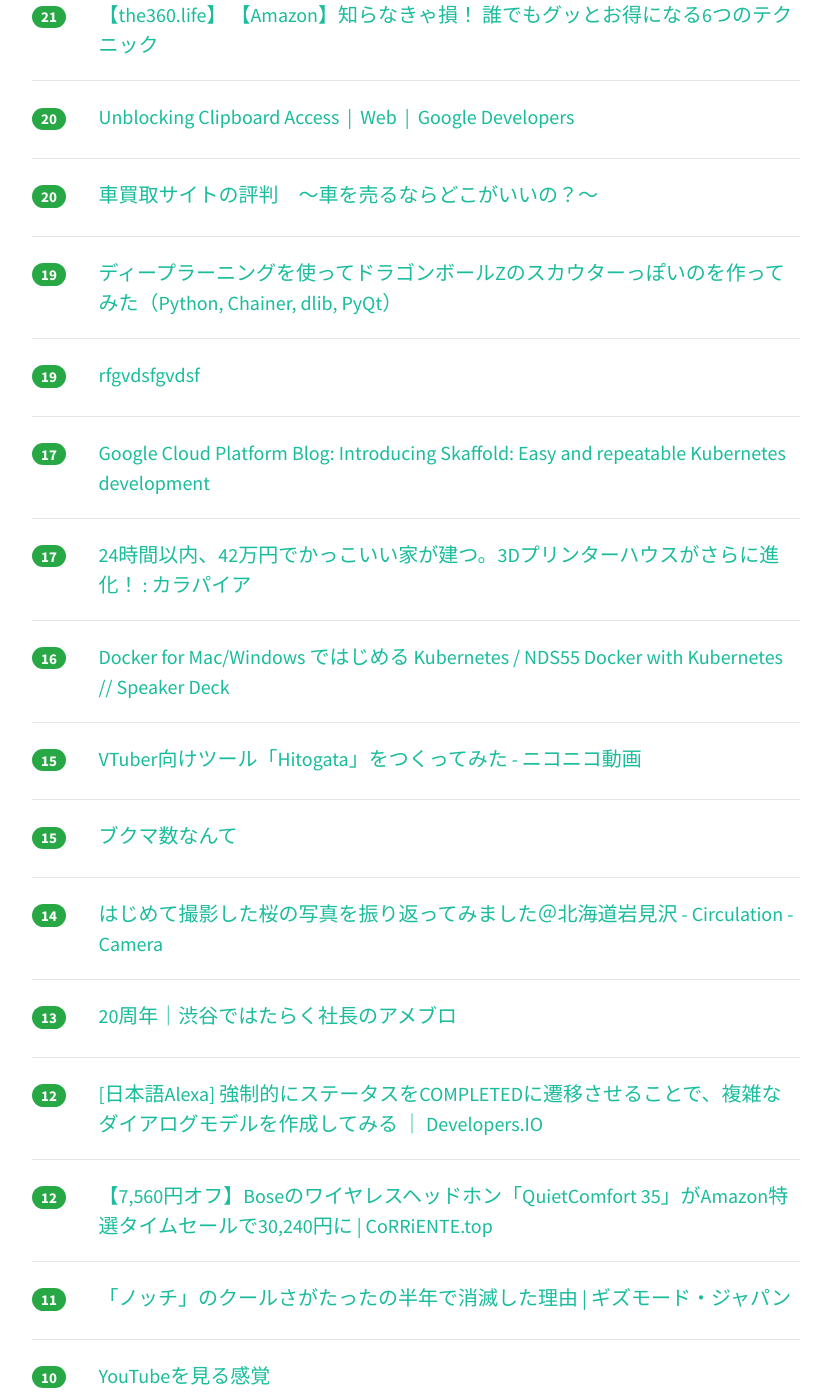
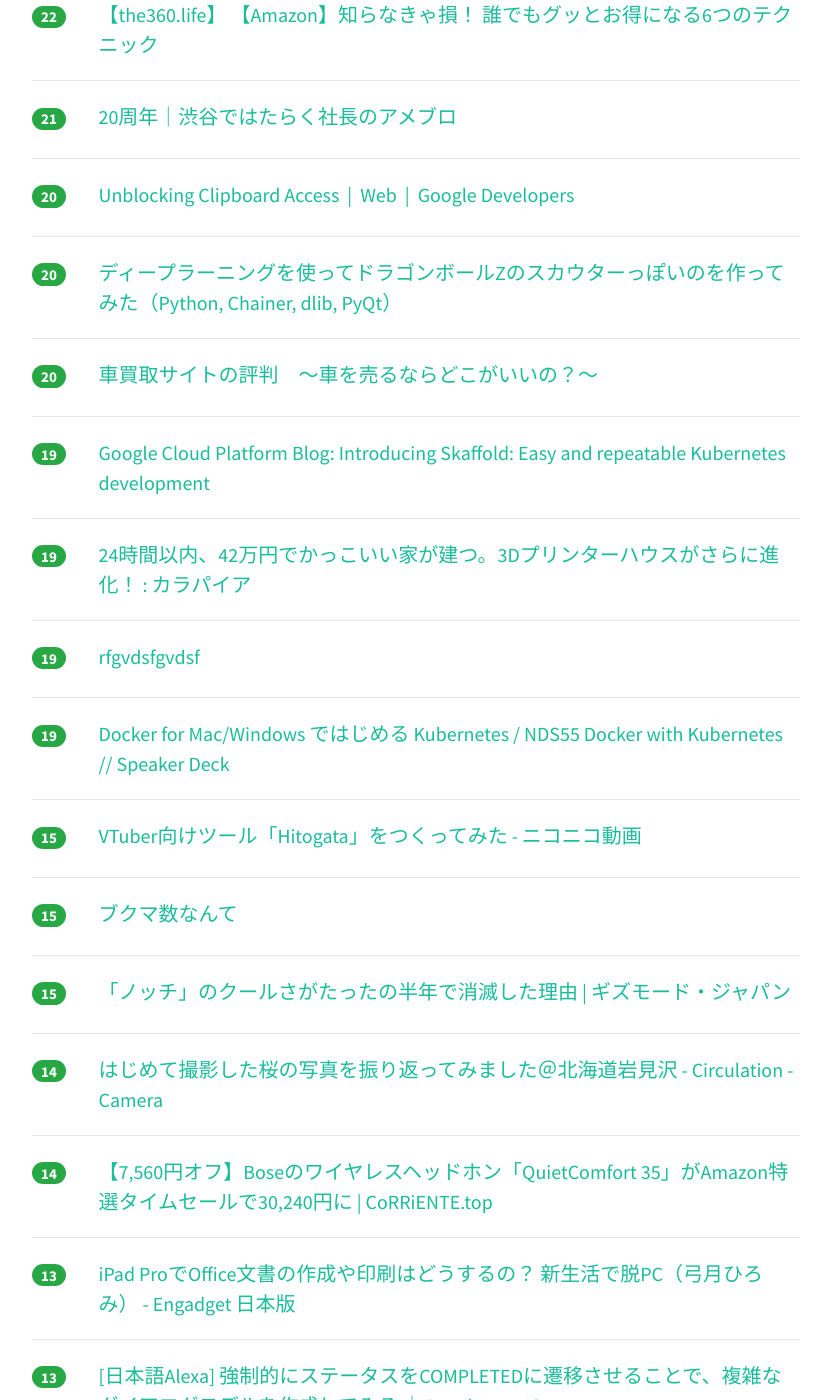
Before and after one commit to yatta47/hatena-matome-site, a Jekyll site: the page built from _posts/2018-03-18-hatena.md, in a window 1280 px wide and 1400 px high, scrolled down 1269 px. Shown: the whole window, without its empty margins (224-1048 px from the left). Built offline with Jekyll 4.4.1, drawn with Linux system fonts in a browser that asks for light colours; nearby versions of some CDN libraries; part of the change alters nothing that is shown; some of the changed text lies outside the part shown.

Commit message:
Updated 2018-03-18

```diff
--- a/_posts/2018-03-18-hatena.md
+++ b/_posts/2018-03-18-hatena.md
@@ -1,18 +1,18 @@
 ---
 layout: post
 title:  "2018-03-18 はてぶIT"
-date:   2018-03-18 14:01:48
+date:   2018-03-18 15:01:45
 tags: [it-hotentry]
 ---
-32 件のデータあり
+34 件のデータあり
 
 <hr><div class="row">
-<div class="col-1"><span class="badge badge-pill badge-success h2">592</span></div>
+<div class="col-1"><span class="badge badge-pill badge-success h2">624</span></div>
 <div class="col-11"><a href='https://www.jstage.jst.go.jp/article/kagakutoseibutsu/51/5/51_318/_pdf' target='_blank'>統計検定を理解せずに使っている人のために I - J-Stage</a></div>
 </div>
 <hr>
 <div class="row">
-<div class="col-1"><span class="badge badge-pill badge-success h2">235</span></div>
+<div class="col-1"><span class="badge badge-pill badge-success h2">284</span></div>
 <div class="col-11"><a href='http://sato001.com/high-speed-input-keyboard' target='_blank'>キーボードの入力スピードを飛躍的に向上させる入力テクニック</a></div>
 </div>
 <hr>
@@ -22,22 +22,22 @@ tags: [it-hotentry]
 </div>
 <hr>
 <div class="row">
-<div class="col-1"><span class="badge badge-pill badge-success h2">64</span></div>
+<div class="col-1"><span class="badge badge-pill badge-success h2">68</span></div>
 <div class="col-11"><a href='https://gigazine.net/news/20180317-amd-ryzen-epyc-security-flaw/' target='_blank'>「AMDのCPUに深刻な脆弱性がある」とのCTS Labs発表による一大騒動まとめ - GIGAZINE</a></div>
 </div>
 <hr>
 <div class="row">
-<div class="col-1"><span class="badge badge-pill badge-success h2">36</span></div>
+<div class="col-1"><span class="badge badge-pill badge-success h2">41</span></div>
+<div class="col-11"><a href='http://kabumatome.doorblog.jp/archives/65914917.html' target='_blank'>北尾吉孝のSBIホールディングス、公式アカウントがレイバンスパムに感染（もしくはレイバンと業務提携） : 市況かぶ全力２階建</a></div>
+</div>
+<hr>
+<div class="row">
+<div class="col-1"><span class="badge badge-pill badge-success h2">38</span></div>
 <div class="col-11"><a href='http://www.iwako-light.com/entry/ehonn-moe' target='_blank'>最近の絵本の画風が萌えアニメみたいになっている件について - 人生の物語を楽しむブログ！ネガティブ・ライト</a></div>
 </div>
 <hr>
 <div class="row">
-<div class="col-1"><span class="badge badge-pill badge-success h2">36</span></div>
-<div class="col-11"><a href='http://kabumatome.doorblog.jp/archives/65914917.html' target='_blank'>北尾吉孝のSBIホールディングス、公式アカウントがレイバンスパムに感染（もしくはレイバンと業務提携） : 市況かぶ全力２階建</a></div>
-</div>
-<hr>
-<div class="row">
-<div class="col-1"><span class="badge badge-pill badge-success h2">33</span></div>
+<div class="col-1"><span class="badge badge-pill badge-success h2">35</span></div>
 <div class="col-11"><a href='http://blog.nkzn.info/entry/2018/03/17/005824' target='_blank'>React NativeをWeb IDEで試せるExpo Snackしゅごい - ナカザンドットネット</a></div>
 </div>
 <hr>
@@ -47,7 +47,7 @@ tags: [it-hotentry]
 </div>
 <hr>
 <div class="row">
-<div class="col-1"><span class="badge badge-pill badge-success h2">28</span></div>
+<div class="col-1"><span class="badge badge-pill badge-success h2">30</span></div>
 <div class="col-11"><a href='https://togetter.com/li/1209487' target='_blank'>池の水ぜんぶ抜くのIT版『会社のLANケーブルぜんぶ抜く』をやってほしい「電話線も抜こう！」 - Togetter</a></div>
 </div>
 <hr>
@@ -57,8 +57,13 @@ tags: [it-hotentry]
 </div>
 <hr>
 <div class="row">
+<div class="col-1"><span class="badge badge-pill badge-success h2">22</span></div>
+<div class="col-11"><a href='http://the360.life/U1301.doit?id=3045' target='_blank'>【the360.life】 【Amazon】知らなきゃ損！ 誰でもグッとお得になる6つのテクニック</a></div>
+</div>
+<hr>
+<div class="row">
 <div class="col-1"><span class="badge badge-pill badge-success h2">21</span></div>
-<div class="col-11"><a href='http://the360.life/U1301.doit?id=3045' target='_blank'>【the360.life】 【Amazon】知らなきゃ損！ 誰でもグッとお得になる6つのテクニック</a></div>
+<div class="col-11"><a href='https://ameblo.jp/shibuya/entry-12360942593.html' target='_blank'>20周年｜渋谷ではたらく社長のアメブロ</a></div>
 </div>
 <hr>
 <div class="row">
@@ -68,12 +73,22 @@ tags: [it-hotentry]
 <hr>
 <div class="row">
 <div class="col-1"><span class="badge badge-pill badge-success h2">20</span></div>
+<div class="col-11"><a href='http://neuro-educator.com/dbscouter/' target='_blank'>ディープラーニングを使ってドラゴンボールZのスカウターっぽいのを作ってみた（Python, Chainer, dlib, PyQt）</a></div>
+</div>
+<hr>
+<div class="row">
+<div class="col-1"><span class="badge badge-pill badge-success h2">20</span></div>
 <div class="col-11"><a href='http://shizu183.com/?p=557' target='_blank'>車買取サイトの評判　～車を売るならどこがいいの？～</a></div>
 </div>
 <hr>
 <div class="row">
 <div class="col-1"><span class="badge badge-pill badge-success h2">19</span></div>
-<div class="col-11"><a href='http://neuro-educator.com/dbscouter/' target='_blank'>ディープラーニングを使ってドラゴンボールZのスカウターっぽいのを作ってみた（Python, Chainer, dlib, PyQt）</a></div>
+<div class="col-11"><a href='https://cloudplatform.googleblog.com/2018/03/introducing-Skaffold-Easy-and-repeatable-Kubernetes-development.html' target='_blank'>Google Cloud Platform Blog: Introducing Skaffold: Easy and repeatable Kubernetes development</a></div>
+</div>
+<hr>
+<div class="row">
+<div class="col-1"><span class="badge badge-pill badge-success h2">19</span></div>
+<div class="col-11"><a href='http://karapaia.com/archives/52255337.html' target='_blank'>24時間以内、42万円でかっこいい家が建つ。3Dプリンターハウスがさらに進化！ : カラパイア</a></div>
 </div>
 <hr>
 <div class="row">
@@ -82,17 +97,7 @@ tags: [it-hotentry]
 </div>
 <hr>
 <div class="row">
-<div class="col-1"><span class="badge badge-pill badge-success h2">17</span></div>
-<div class="col-11"><a href='https://cloudplatform.googleblog.com/2018/03/introducing-Skaffold-Easy-and-repeatable-Kubernetes-development.html' target='_blank'>Google Cloud Platform Blog: Introducing Skaffold: Easy and repeatable Kubernetes development</a></div>
-</div>
-<hr>
-<div class="row">
-<div class="col-1"><span class="badge badge-pill badge-success h2">17</span></div>
-<div class="col-11"><a href='http://karapaia.com/archives/52255337.html' target='_blank'>24時間以内、42万円でかっこいい家が建つ。3Dプリンターハウスがさらに進化！ : カラパイア</a></div>
-</div>
-<hr>
-<div class="row">
-<div class="col-1"><span class="badge badge-pill badge-success h2">16</span></div>
+<div class="col-1"><span class="badge badge-pill badge-success h2">19</span></div>
 <div class="col-11"><a href='https://speakerdeck.com/hayajo/nds55-docker-with-kubernetes' target='_blank'>Docker for Mac/Windows ではじめる Kubernetes / NDS55 Docker with Kubernetes // Speaker Deck</a></div>
 </div>
 <hr>
@@ -107,38 +112,48 @@ tags: [it-hotentry]
 </div>
 <hr>
 <div class="row">
+<div class="col-1"><span class="badge badge-pill badge-success h2">15</span></div>
+<div class="col-11"><a href='https://www.gizmodo.jp/2018/03/notchs-arent-cool-anymore-already.html' target='_blank'>「ノッチ」のクールさがたったの半年で消滅した理由 | ギズモード・ジャパン</a></div>
+</div>
+<hr>
+<div class="row">
 <div class="col-1"><span class="badge badge-pill badge-success h2">14</span></div>
 <div class="col-11"><a href='http://tatsumo77.hatenablog.com/entry/2018/03/17/193206' target='_blank'>はじめて撮影した桜の写真を振り返ってみました＠北海道岩見沢 - Circulation - Camera</a></div>
 </div>
 <hr>
 <div class="row">
-<div class="col-1"><span class="badge badge-pill badge-success h2">13</span></div>
-<div class="col-11"><a href='https://ameblo.jp/shibuya/entry-12360942593.html' target='_blank'>20周年｜渋谷ではたらく社長のアメブロ</a></div>
+<div class="col-1"><span class="badge badge-pill badge-success h2">14</span></div>
+<div class="col-11"><a href='https://corriente.top/bose-quietcomfort-35-sale-20180318/' target='_blank'>【7,560円オフ】Boseのワイヤレスヘッドホン「QuietComfort 35」がAmazon特選タイムセールで30,240円に | CoRRiENTE.top</a></div>
 </div>
 <hr>
 <div class="row">
-<div class="col-1"><span class="badge badge-pill badge-success h2">12</span></div>
+<div class="col-1"><span class="badge badge-pill badge-success h2">13</span></div>
+<div class="col-11"><a href='https://japanese.engadget.com/2018/03/17/ipad-pro-office-pc/' target='_blank'>iPad ProでOffice文書の作成や印刷はどうするの？ 新生活で脱PC（弓月ひろみ） - Engadget 日本版</a></div>
+</div>
+<hr>
+<div class="row">
+<div class="col-1"><span class="badge badge-pill badge-success h2">13</span></div>
 <div class="col-11"><a href='https://dev.classmethod.jp/cloud/extended-dialog-model/' target='_blank'>[日本語Alexa] 強制的にステータスをCOMPLETEDに遷移させることで、複雑なダイアログモデルを作成してみる ｜ Developers.IO</a></div>
 </div>
 <hr>
 <div class="row">
-<div class="col-1"><span class="badge badge-pill badge-success h2">12</span></div>
-<div class="col-11"><a href='https://corriente.top/bose-quietcomfort-35-sale-20180318/' target='_blank'>【7,560円オフ】Boseのワイヤレスヘッドホン「QuietComfort 35」がAmazon特選タイムセールで30,240円に | CoRRiENTE.top</a></div>
+<div class="col-1"><span class="badge badge-pill badge-success h2">13</span></div>
+<div class="col-11"><a href='http://syossan.hateblo.jp/entry/2018/03/18/063034' target='_blank'>私はこれでSNSをやめました - 生涯未熟</a></div>
 </div>
 <hr>
 <div class="row">
 <div class="col-1"><span class="badge badge-pill badge-success h2">11</span></div>
-<div class="col-11"><a href='https://www.gizmodo.jp/2018/03/notchs-arent-cool-anymore-already.html' target='_blank'>「ノッチ」のクールさがたったの半年で消滅した理由 | ギズモード・ジャパン</a></div>
-</div>
-<hr>
-<div class="row">
-<div class="col-1"><span class="badge badge-pill badge-success h2">10</span></div>
 <div class="col-11"><a href='https://anond.hatelabo.jp/20180215075122' target='_blank'>YouTubeを見る感覚</a></div>
 </div>
 <hr>
 <div class="row">
 <div class="col-1"><span class="badge badge-pill badge-success h2">10</span></div>
-<div class="col-11"><a href='https://japanese.engadget.com/2018/03/17/ipad-pro-office-pc/' target='_blank'>iPad ProでOffice文書の作成や印刷はどうするの？ 新生活で脱PC（弓月ひろみ） - Engadget 日本版</a></div>
+<div class="col-11"><a href='http://www.nicovideo.jp/watch/sm32891733' target='_blank'>2017年下半期ニコマス20選まとめ動画vol.1 - ニコニコ動画</a></div>
+</div>
+<hr>
+<div class="row">
+<div class="col-1"><span class="badge badge-pill badge-success h2">10</span></div>
+<div class="col-11"><a href='http://tekunabe.hatenablog.jp/entry/2018/03/17/kaizen' target='_blank'>「カイゼン・ジャーニー」で学んだチームビルディングで大切にしたいこと - てくなべ</a></div>
 </div>
 <hr>
 <div class="row">
@@ -153,12 +168,7 @@ tags: [it-hotentry]
 <hr>
 <div class="row">
 <div class="col-1"><span class="badge badge-pill badge-success h2">9</span></div>
-<div class="col-11"><a href='http://syossan.hateblo.jp/entry/2018/03/18/063034' target='_blank'>私はこれでSNSをやめました - 生涯未熟</a></div>
-</div>
-<hr>
-<div class="row">
-<div class="col-1"><span class="badge badge-pill badge-success h2">8</span></div>
-<div class="col-11"><a href='http://www.nicovideo.jp/watch/sm32891733' target='_blank'>2017年下半期ニコマス20選まとめ動画vol.1 - ニコニコ動画</a></div>
+<div class="col-11"><a href='https://www.moongift.jp/2018/03/xltrail-vba%E3%81%AE%E5%B7%AE%E5%88%86%E3%82%92%E8%A1%A8%E7%A4%BA%E3%81%99%E3%82%8Bgit%E3%82%B5%E3%83%96%E3%82%B3%E3%83%9E%E3%83%B3%E3%83%89/' target='_blank'>xltrail - VBAの差分を表示するGitサブコマンド MOONGIFT</a></div>
 </div>
 <hr>
 <div class="row">
```
